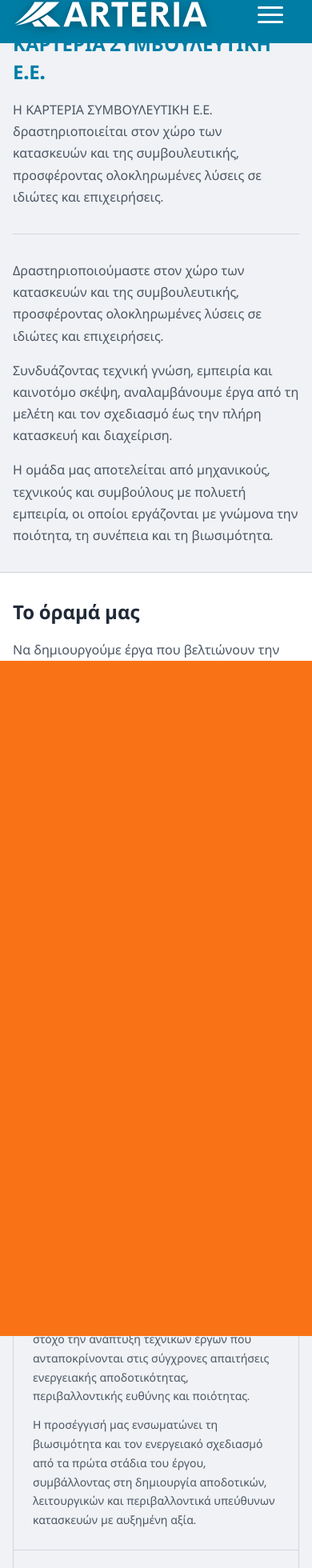
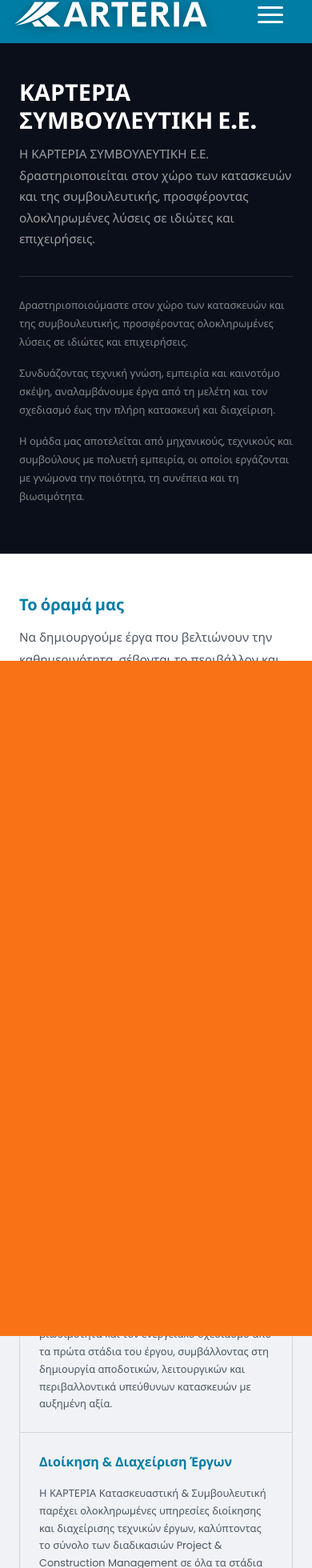
Before and after one commit to georgemavronas/karteria-app, a React (Create React App) app: page /about in a window 390 px wide. Shown: the part 18-1978 px from the top of the page at 80% size. Built offline with nearby package versions, Linux system fonts and the light colour scheme.

Commit message:
fix: Refactor About.css for improved layout and responsiveness in intro and vision sections

```diff
--- a/src/styles/About.css
+++ b/src/styles/About.css
@@ -2,64 +2,70 @@
   background-color: #f0f2f5;
 }
 
-/* --- Εισαγωγή --- */
+/* --- Intro Section --- */
 .about-intro {
-  max-width: 1280px;
-  margin: 0 auto;
-  padding: 80px 16px 48px;
+  background-color: #0b0f19;
+  padding: clamp(60px, 8vw, 120px) clamp(24px, 6vw, 100px);
 }
 
 .about-intro h1 {
-  font-size: 2rem;
+  font-size: clamp(1.8rem, 4vw, 3.5rem);
   font-weight: 700;
-  color: #007da5;
-  margin-bottom: 16px;
+  color: #ffffff;
+  margin-bottom: clamp(12px, 2vw, 20px);
+  max-width: 900px;
+  line-height: 1.2;
 }
 
-.about-intro p {
-  font-size: 1rem;
-  color: #4b5563;
-  line-height: 1.7;
-  max-width: 760px;
+.about-intro > p {
+  font-size: clamp(0.95rem, 1.5vw, 1.15rem);
+  color: rgba(255, 255, 255, 0.6);
+  line-height: 1.75;
+  max-width: 680px;
 }
 
 .about-intro-body {
-  margin-top: 32px;
-  display: flex;
-  flex-direction: column;
-  gap: 16px;
-  max-width: 760px;
-  border-top: 1px solid #d1d5db;
-  padding-top: 32px;
+  margin-top: clamp(32px, 5vw, 64px);
+  display: grid;
+  grid-template-columns: repeat(3, 1fr);
+  gap: clamp(20px, 3vw, 48px);
+  border-top: 1px solid rgba(255, 255, 255, 0.12);
+  padding-top: clamp(24px, 4vw, 48px);
 }
 
-/* --- Όραμα --- */
+.about-intro-body p {
+  font-size: clamp(0.8rem, 1.1vw, 0.9rem);
+  color: rgba(255, 255, 255, 0.5);
+  line-height: 1.8;
+}
+
+/* --- Vision Section --- */
 .about-vision {
   background-color: #ffffff;
   border-top: 1px solid #d1d5db;
   border-bottom: 1px solid #d1d5db;
-  padding: 48px 16px;
+  padding: clamp(48px, 6vw, 80px) clamp(24px, 6vw, 100px);
 }
 
 .about-vision h2 {
   max-width: 1280px;
-  margin: 0 auto 16px;
-  font-size: 1.5rem;
-  font-weight: 600;
-  color: #1f2937;
+  margin: 0 auto clamp(12px, 2vw, 20px);
+  font-size: clamp(1.25rem, 2.5vw, 2rem);
+  font-weight: 700;
+  color: #007da5;
 }
 
 .about-vision p {
   max-width: 1280px;
   margin: 0 auto;
-  font-size: 1rem;
+  font-size: clamp(0.95rem, 1.5vw, 1.1rem);
   color: #4b5563;
-  line-height: 1.7;
+  line-height: 1.8;
 }
 
-/* --- Grid τομέων --- */
+/* --- Grid tomon drastiriotitas --- */
 .about-bottom {
-  padding: 48px 16px;
+  padding: clamp(32px, 5vw, 64px) clamp(24px, 6vw, 100px);
 }
 
 .about-grid {
@@ -72,7 +78,7 @@
 }
 
 .about-card {
-  padding: 40px;
+  padding: clamp(24px, 3vw, 40px);
   border-right: 1px solid #d1d5db;
   border-bottom: 1px solid #d1d5db;
   background-color: transparent;
@@ -85,14 +91,14 @@
 }
 
 .about-card h3 {
-  font-size: 1.25rem;
+  font-size: clamp(1rem, 1.5vw, 1.25rem);
   font-weight: 600;
   color: #007da5;
   margin-bottom: 16px;
 }
 
 .about-card p {
-  font-size: 0.875rem;
+  font-size: clamp(0.8rem, 1vw, 0.875rem);
   color: #4b5563;
   line-height: 1.7;
   margin-bottom: 12px;
@@ -103,11 +109,22 @@
 }
 
 /* --- Responsive --- */
-@media (max-width: 768px) {
-  .about-intro { padding: 56px 16px 32px; }
-  .about-intro h1 { font-size: 1.5rem; }
-  .about-vision { padding: 32px 16px; }
-  .about-bottom { padding: 32px 16px; }
-  .about-card { padding: 24px; }
-  .about-grid { grid-template-columns: 1fr; }
+@media (max-width: 900px) {
+  .about-intro-body {
+    grid-template-columns: 1fr 1fr;
+    gap: 24px;
+  }
 }
+
+@media (max-width: 600px) {
+  .about-intro-body {
+    grid-template-columns: 1fr;
+    gap: 16px;
+  }
+  .about-grid {
+    grid-template-columns: 1fr;
+  }
+  .about-intro {
+    padding-top: calc(75px + 42px);
+  }
+}
```
